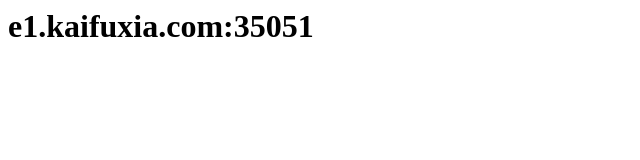
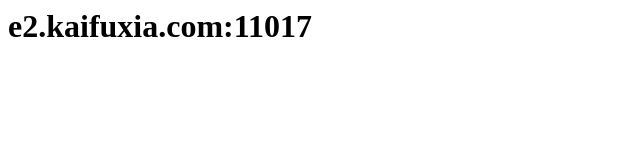
Before and after one commit to oh-free/oh-free.github.io, a plain HTML site: page index.html in a window 1280 px wide. Shown: the full height of the page, 0-640 px from the left. Drawn offline with Linux system fonts and the light colour scheme.

Commit message:
Update index.html

```diff
--- a/index.html
+++ b/index.html
@@ -3,6 +3,6 @@
 		<title>FREE ENT地址</title>
 	</head>
 	<body>
-		<h1>e1.kaifuxia.com:35051</h1>
+		<h1>e2.kaifuxia.com:11017</h1>
 	</body>
 </html>
```
